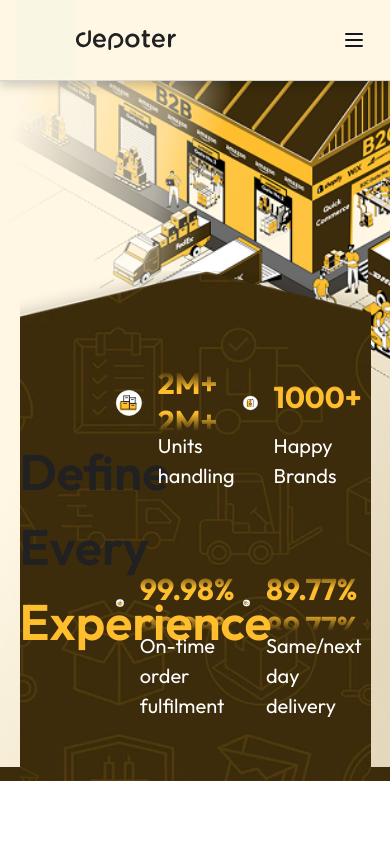
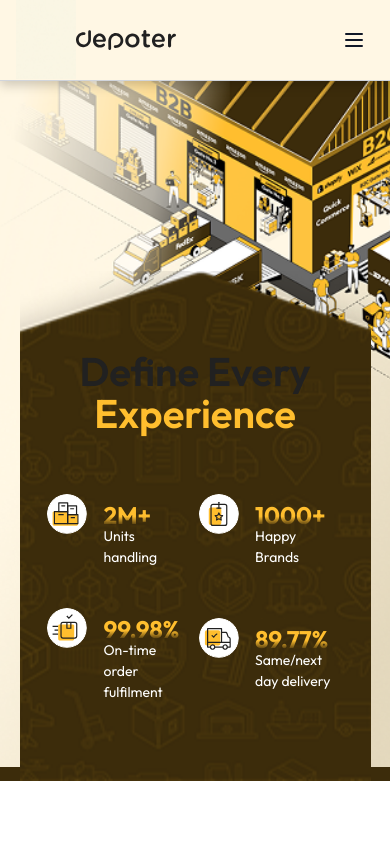
Before and after one commit to zaarna/depoter, a Next.js app: page /services/D2C in a window 390 px wide. Shown: the top 844 px of the page. Built offline with nearby package versions, Linux system fonts and the light colour scheme; a web font is replaced by a local one.

Commit message:
D2c Changed

```diff
--- a/src/app/globals.css
+++ b/src/app/globals.css
@@ -208,6 +208,10 @@ li {
   .btn-radial {
     font-size: 14px;
   }
+}
+
+.backgroundcover-d2c {
+  min-height: 1210px;
 }
 .backgroundcover-home,
 .backgroundcover-d2c,
@@ -486,6 +490,7 @@ li {
 .backgroundcover-d2c {
   height: 1210px;
 }
+
 #keyMetricsDiv {
   background-image: url("/key_Metrics.webp");
   background-size: cover;
@@ -504,3 +509,47 @@ li {
 .animate-roll-up {
   animation: roll-up 2.5s ease-in-out infinite;
 }
+
+@media (max-width: 1022.99px) {
+  .howworks-bg::after {
+    content: "";
+  }
+}
+
+@media (max-width: 768.99px) {
+  .backgroundcover-home:before,
+  .backgroundcover-home::after,
+  .bgimage-service::before,
+  .backgroundcover-d2c:before,
+  .backgroundcover-d2c:after {
+    content: none;
+  }
+
+  .backgroundcover-home,
+  .backgroundcover-d2c {
+    position: relative;
+    background-image: url("/mobilehomepagebanner.png");
+    background-size: cover;
+    background-position: center;
+    background-repeat: no-repeat;
+    z-index: 2;
+    display: flex;
+    align-items: flex-end;
+    justify-content: center;
+    padding-bottom: 100px;
+  }
+  .backgroundcover-d2c {
+    min-height: 1100px;
+    height: max-content;
+    background-image: url("/mobiled2cbanner.png");
+    align-items: start;
+  }
+  .backgroundcover-d2c > .container {
+    padding-top: 0px;
+    padding-bottom: 25px;
+    margin-top: 270px;
+  }
+  #keyMetricsDiv {
+    background-image: url("/keymetricsmobile.png");
+  }
+}
--- a/src/components/ReusableComponent/Inner_Hero/KeyMetrics.jsx
+++ b/src/components/ReusableComponent/Inner_Hero/KeyMetrics.jsx
@@ -38,27 +38,29 @@ function KeyMetrics() {
       <div className="relative w-[90%] mx-auto md:mt-5 lg:mt-0 ">
         {/* Pyramid/Trapezoid shaped container with background image */}
         <div
-          className="relative w-full  md:px-4 lg:px-8 min-h-[510px] flex items-center justify-center "
+          className="relative w-full md:px-4 lg:px-8 min-h-[510px] flex items-center justify-center "
           id="keyMetricsDiv"
         >
-          <div className="w-full flex items-center justify-center lg:mt-10 pt-10">
-            <div className="w-[25%]">
-              <h3 className="font-semibold text-[50px] text-center">
-                Define Every{" "}
-                <span className="text-[#FFBE2E] mt-0 pt-0">Experience</span>
+          <div className="w-full flex flex-col md:flex-row items-center justify-center gap-y-15 lg:mt-10 md:pt-10">
+            <div className="w-full md:w-[30%]">
+              <h3 className="font-semibold text-[40px] lg:text-[50px] text-center md:text-left leading-[1.05]">
+                <span className="block">Define Every </span>
+                <span className="block text-[#FFBE2E] mt-0 pt-0">
+                  Experience
+                </span>
               </h3>
             </div>
-            <div className="flex  items-center justify-evenly md:gap-y-10 gap-y-20   lg:w-[75%]  flex-wrap">
+            <div className="flex items-center mx-auto px-4 md:px-0 justify-center gap-x-2 sm:gap-x-0 gap-y-10 lg:gap-y-15 w-fit md:w-[70%] flex-wrap">
               {stats.map((stat, index) => (
                 <div
                   key={stat.id}
-                  className="flex md:items-center lg:items-start gap-4 w-[45%]"
+                  className="flex justify-start md:justify-start md:items-center lg:items-start gap-4 w-[45%] sm:w-[40%] md:w-[45%]"
                 >
                   {/* Icon Circle */}
-                  <div className="w-16 h-16 md:w-20 md:h-25">
+                  <div className="w-fit h-fit shrink-0">
                     <img
                       src={stat.icon}
-                      className="shrink-0 w-full h-full rounded-full "
+                      className="h-10 w-10 sm:w-16 sm:h-16 lg:w-22 lg:h-22 rounded-full "
                       alt={stat.label}
                     />
                   </div>
@@ -67,9 +69,8 @@ function KeyMetrics() {
                   <div className="text-[#ffffff]">
                     {/* Animated value container */}
                     <div
-                      className="overflow-hidden relative"
+                      className="overflow-hidden relative h-8 sm:h-10 lg:h-[60px]"
                       style={{
-                        height: "60px",
                         maskImage:
                           "linear-gradient(to bottom, transparent 0%, black 30%, black 70%, transparent 100%)",
                         WebkitMaskImage:
@@ -77,9 +78,9 @@ function KeyMetrics() {
                       }}
                     >
                       <div
-                        className="text-3xl md:text-4xl lg:text-5xl font-bold text-[#FFBE2E] animate-roll-up"
+                        className="text-2xl md:text-3xl lg:text-5xl font-bold text-[#FFBE2E] animate-roll-up"
                         style={{
-                          animationDelay: `${index * 4}s`,
+                          animationDelay: `4s`,
                         }}
                       >
                         {/* Duplicate text for rolling effect */}
@@ -88,7 +89,9 @@ function KeyMetrics() {
                       </div>
                     </div>
 
-                    <div className="text-[20px] mt-0">{stat.label}</div>
+                    <div className="text-[14px] sm:text-[16px]  lg:text-[20px] mt-0">
+                      {stat.label}
+                    </div>
                   </div>
                 </div>
               ))}
```
Also changed, not shown: public/keymetricsmobile.png (added), public/mobiled2cbanner.png (added).
